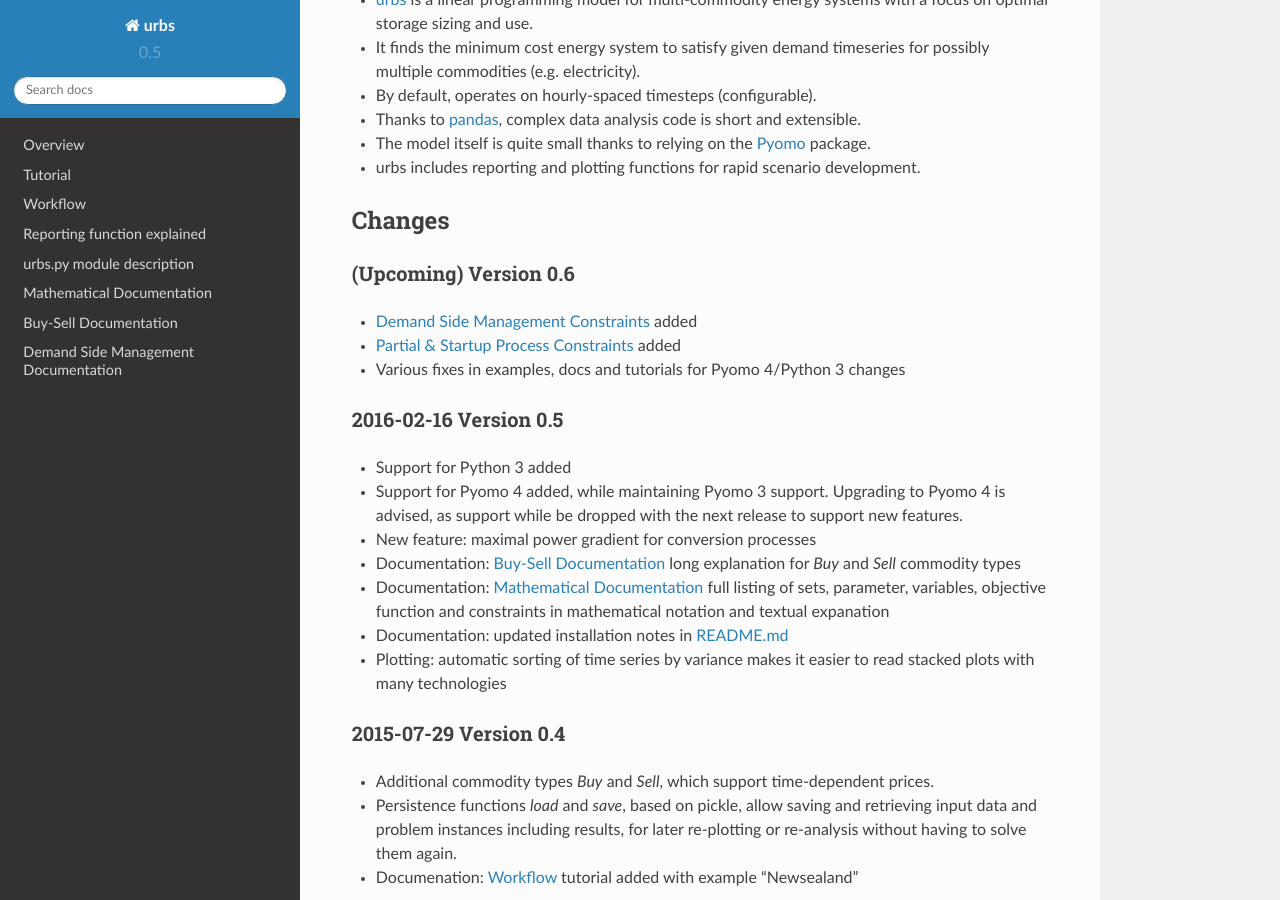
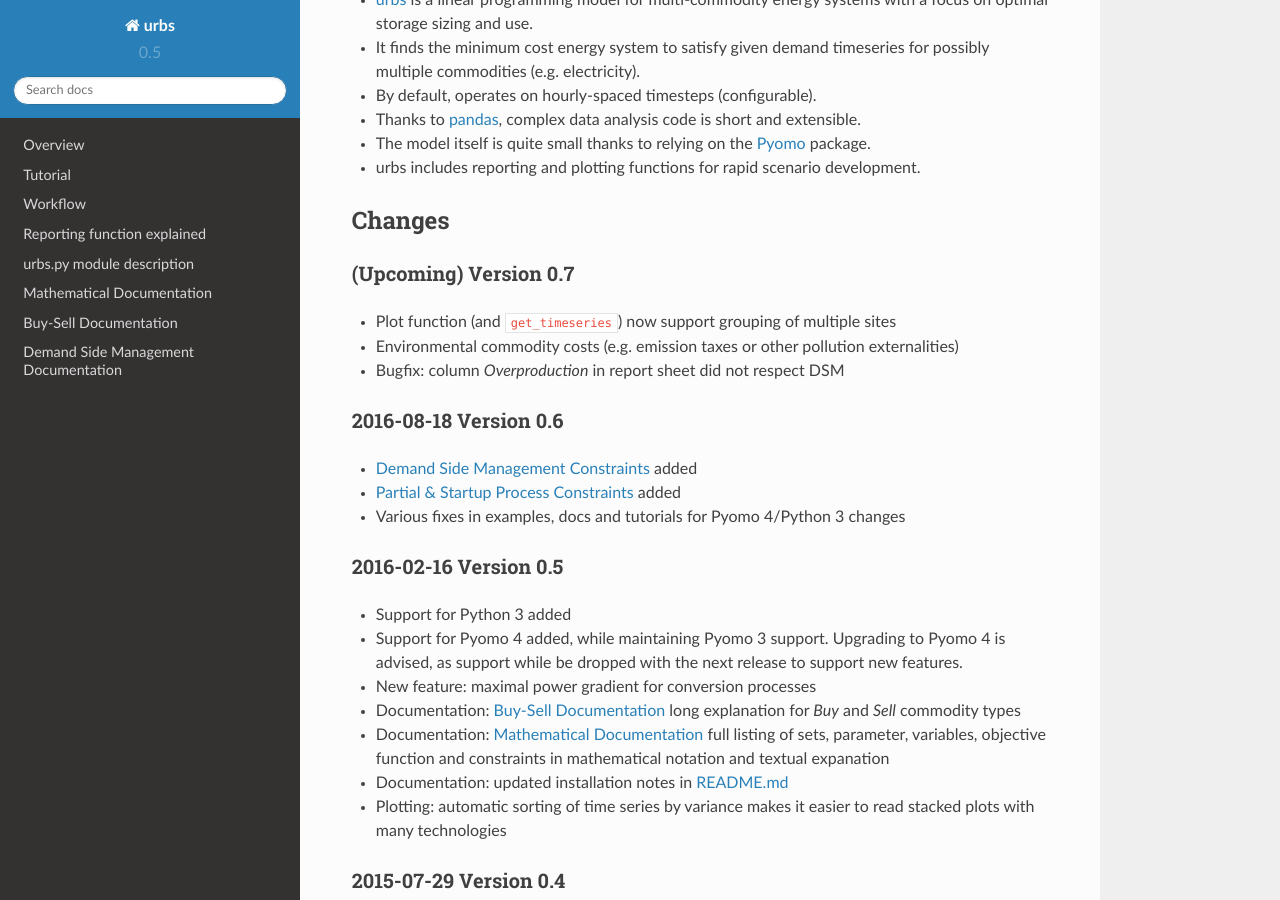
Before and after one commit to tum-ens/urbs, a Sphinx documentation site: the page built from doc/index.rst, in a window 1280 px wide and 900 px high, scrolled down 1021 px. Built offline with Sphinx 7.4.7 and the Read the Docs theme 2.0.0, drawn with Linux system fonts in a browser that asks for light colours.

Commit message:
Update index.rst with v0.6 and upcoming v0.7 changes

```diff
--- a/doc/index.rst
+++ b/doc/index.rst
@@ -69,7 +69,15 @@ Features
 Changes
 -------
 
-(Upcoming) Version 0.6
+(Upcoming) Version 0.7
+^^^^^^^^^^^^^^^^^^^^^^
+
+* Plot function (and ``get_timeseries``) now support grouping of multiple sites
+* Environmental commodity costs (e.g. emission taxes or other pollution externalities)
+* Bugfix: column *Overproduction* in report sheet did not respect DSM
+
+
+2016-08-18 Version 0.6
 ^^^^^^^^^^^^^^^^^^^^^^
 
 * :ref:`sec-dsm-constr` added
```
